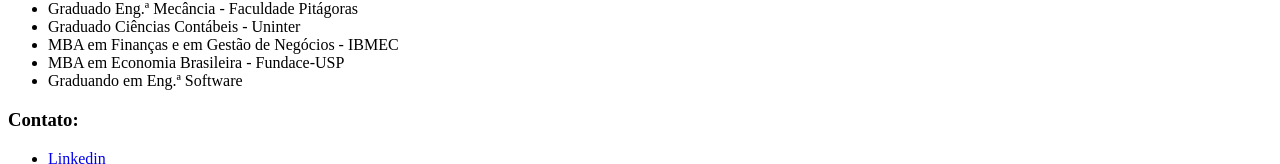
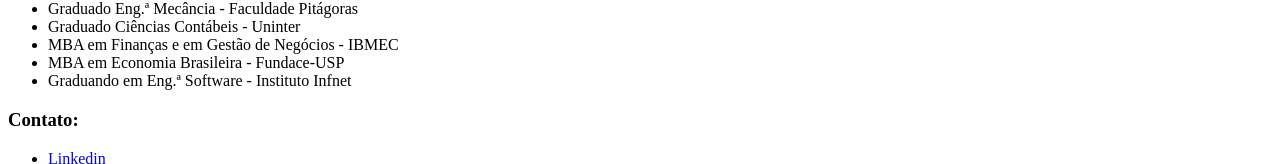
Before and after one commit to zerisnow/TP-110-Crie-sua-propria-pagina-INFNET-GRLSOF00C2-N2-L1-82, a plain HTML site: page index.html in a window 1280 px wide. Shown: the part 326-490 px from the top of the page. Drawn offline with Linux system fonts and the light colour scheme.

Commit message:
Update index.html

```diff
--- a/index.html
+++ b/index.html
@@ -42,7 +42,7 @@
         <li>Graduado Ciências Contábeis - Uninter</li>
         <li>MBA em Finanças e em Gestão de Negócios - IBMEC</li>
         <li>MBA em Economia Brasileira - Fundace-USP</li>
-        <li>Graduando em Eng.ª Software</li>
+        <li>Graduando em Eng.ª Software - Instituto Infnet</li>
       </ul>
 
   </article>
```
